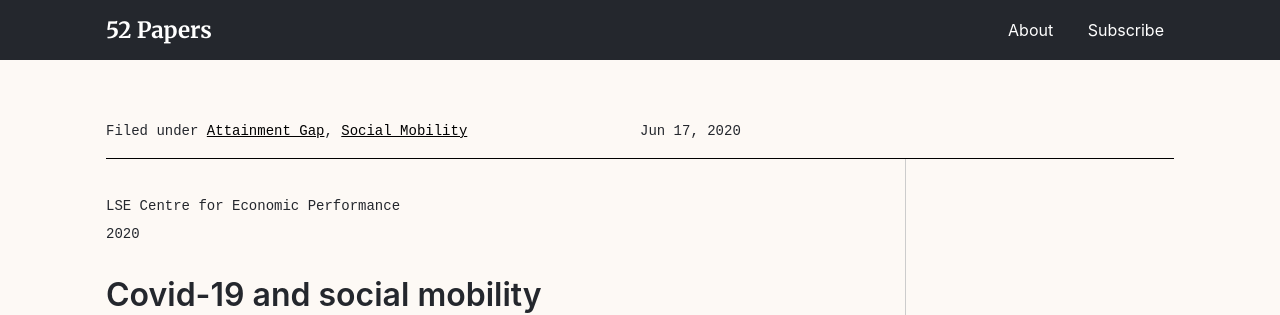
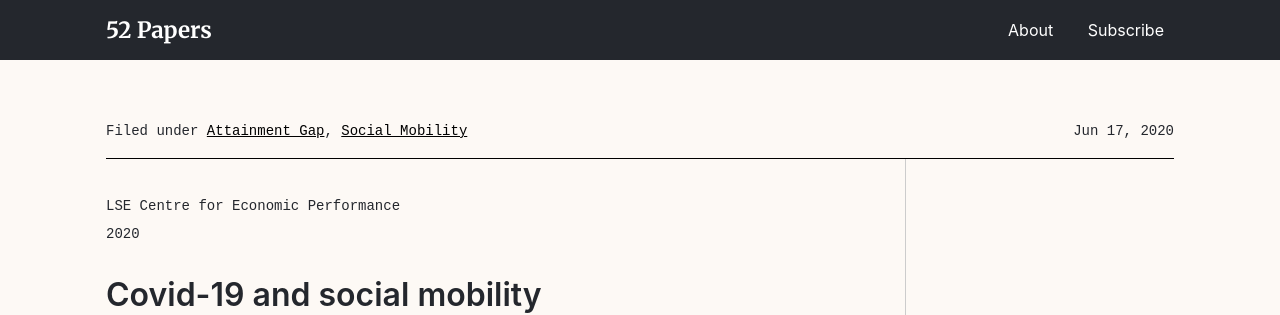
Before and after one commit to samjamead/52papers, a Jekyll site: the page built from _posts/2020-06-17-year1week25.html, in a window 1280 px wide. Shown: the top 315 px of the page. Built offline with Jekyll 4.4.1, drawn with Linux system fonts in a browser that asks for light colours; nearby versions of some CDN libraries.

Commit message:
Alignment fix

```diff
--- a/_sass/_post.scss
+++ b/_sass/_post.scss
@@ -31,7 +31,7 @@
   }
   .post-date {
     @include for-tablet-landscape-up {
-      // text-align: right;
+      text-align: right;
     };
   }
   a {
```
